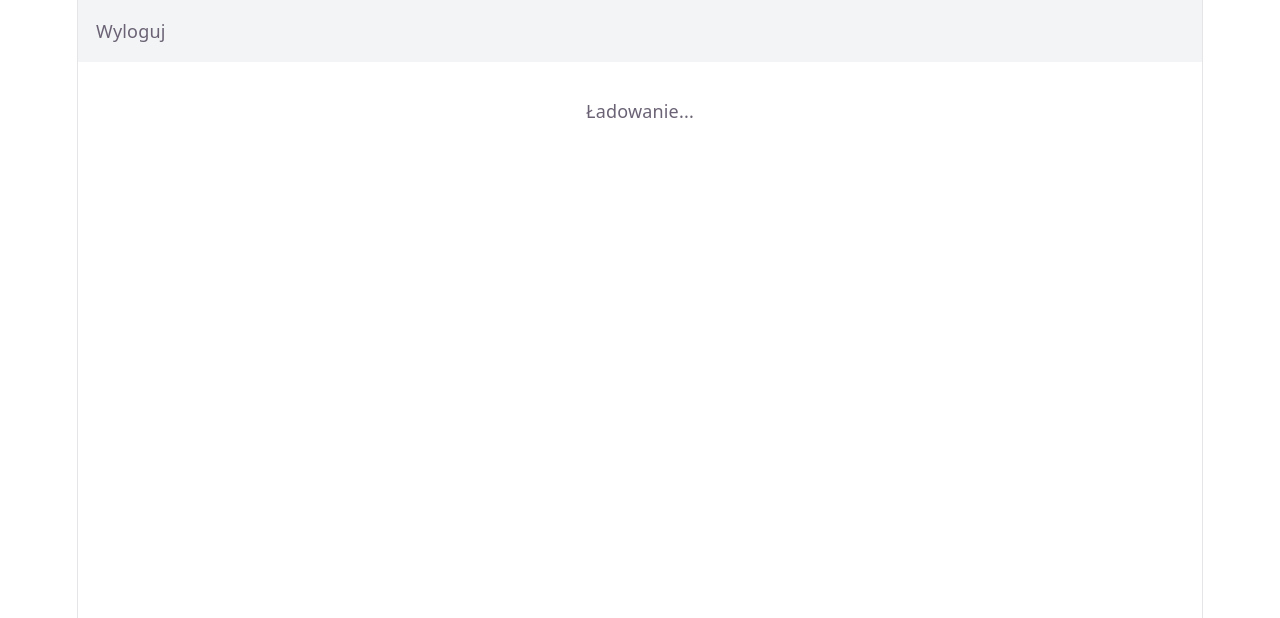
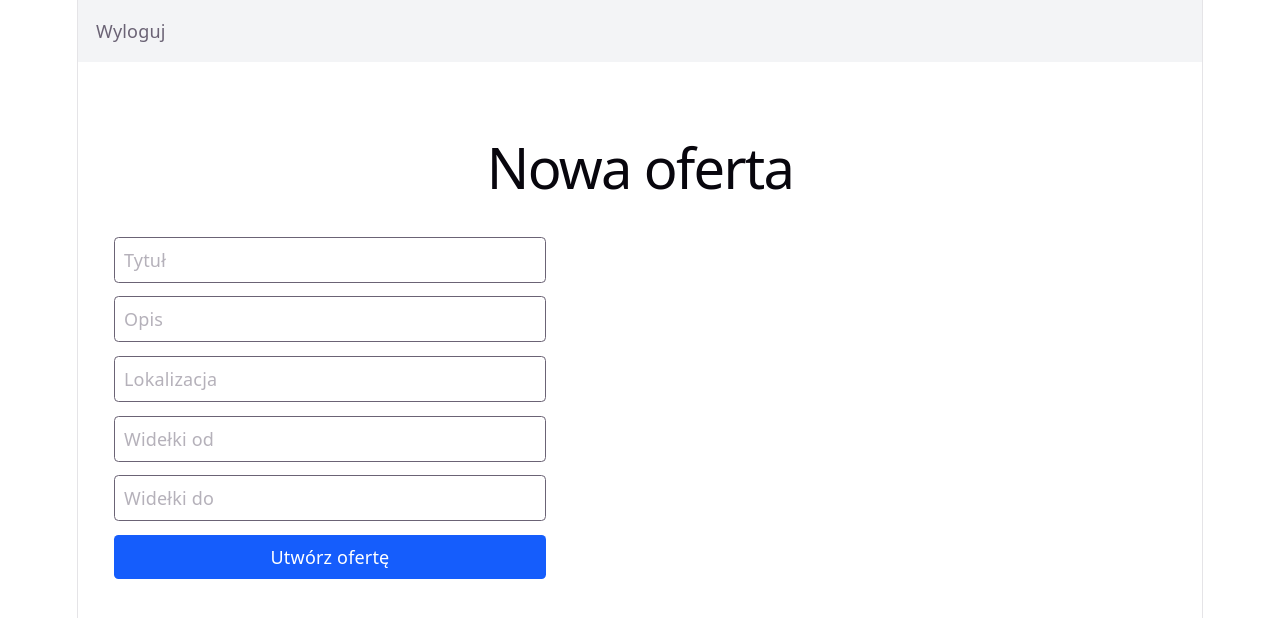
Before and after one commit to MichalAndrzejczak001/WorkForge_Portfolio, a React (Vite) app in the folder workforge-frontend/: page /jobs/new in a window 1280 px wide. Shown: the top 618 px of the page. Built offline with nearby package versions, Linux system fonts and the light colour scheme; no server answers; sample sign-in values are in the browser's storage.

Commit message:
feat(workforge-frontend): add create job page for recruiters

```diff
--- a/workforge-frontend/src/App.tsx
+++ b/workforge-frontend/src/App.tsx
@@ -5,6 +5,7 @@ import RegisterPage from './pages/RegisterPage.tsx';
 import ProtectedRoute from './components/ProtectedRoute.tsx';
 import JobsPage from './pages/JobsPage.tsx';
 import JobDetailsPage from './pages/JobDetailsPage.tsx';
+import CreateJobPage from './pages/CreateJobPage.tsx';
 
 function App() {
     return (
@@ -15,6 +16,7 @@ function App() {
                 <Route path="/" element={<HomePage />} />
                 <Route path="/jobs" element={<JobsPage />} />
                 <Route path="/jobs/:id" element={<JobDetailsPage />} />
+                <Route path="/jobs/new" element={<CreateJobPage />} />
             </Route>
         </Routes>
     );
--- a/workforge-frontend/src/components/Navigation.tsx
+++ b/workforge-frontend/src/components/Navigation.tsx
@@ -13,7 +13,7 @@ function Navigation (){
     return (
         <nav className="p-4 bg-gray-100 flex gap-4">
             {role === 'CANDIDATE' && <Link to="/jobs">Przeglądaj oferty</Link>}
-            {role === 'RECRUITER' && <span>Panel rekrutera</span>}
+            {role === 'RECRUITER' && <Link to="/jobs/new">Dodaj ofertę</Link>}
             <button onClick={handleLogout}>Wyloguj</button>
         </nav>
     );
--- /dev/null
+++ b/workforge-frontend/src/pages/CreateJobPage.tsx
@@ -0,0 +1,48 @@
+import { useState } from 'react';
+import { useNavigate } from 'react-router-dom';
+import { jobClient } from '../api/jobClient';
+
+function CreateJobPage() {
+    const [title, setTitle] = useState('');
+    const [description, setDescription] = useState('');
+    const [location, setLocation] = useState('');
+    const [salaryMin, setSalaryMin] = useState('');
+    const [salaryMax, setSalaryMax] = useState('');
+    const [error, setError] = useState('');
+    const navigate = useNavigate();
+
+    async function handleSubmit(e: React.FormEvent) {
+        e.preventDefault();
+        setError('');
+
+        try {
+            await jobClient.post(
+                '/api/jobs',
+                { title, description, location, salaryMin, salaryMax },
+                { headers: { 'X-User-Id': localStorage.getItem('id') } },
+            );
+            navigate('/jobs');
+        } catch {
+            setError('Nie udało się utworzyć oferty.');
+        }
+    }
+
+    return (
+        <div className="p-8">
+            <h1 className="text-2xl font-bold">Nowa oferta</h1>
+            <form onSubmit={handleSubmit} className="mt-4 flex flex-col gap-3 max-w-sm">
+                <input value={title} onChange={(e) => setTitle(e.target.value)} placeholder="Tytuł" className="border p-2 rounded" />
+                <input value={description} onChange={(e) => setDescription(e.target.value)} placeholder="Opis" className="border p-2 rounded" />
+                <input value={location} onChange={(e) => setLocation(e.target.value)} placeholder="Lokalizacja" className="border p-2 rounded" />
+                <input value={salaryMin} onChange={(e) => setSalaryMin(e.target.value)} placeholder="Widełki od" className="border p-2 rounded" />
+                <input value={salaryMax} onChange={(e) => setSalaryMax(e.target.value)} placeholder="Widełki do" className="border p-2 rounded" />
+                <button type="submit" className="bg-blue-600 text-white p-2 rounded">
+                    Utwórz ofertę
+                </button>
+                {error && <p className="text-red-600">{error}</p>}
+            </form>
+        </div>
+    );
+}
+
+export default CreateJobPage;
```
